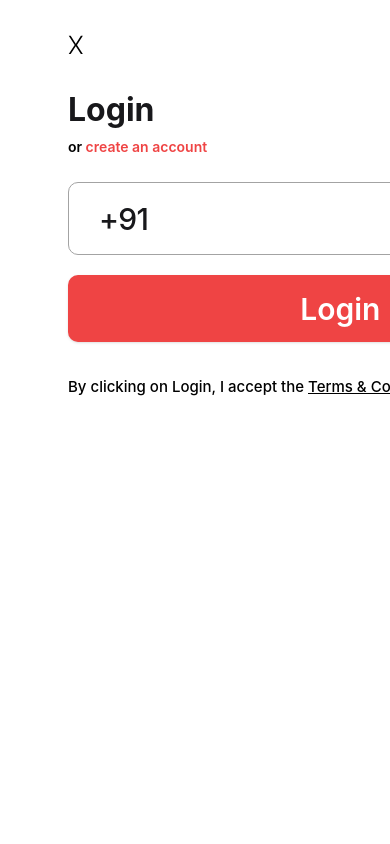
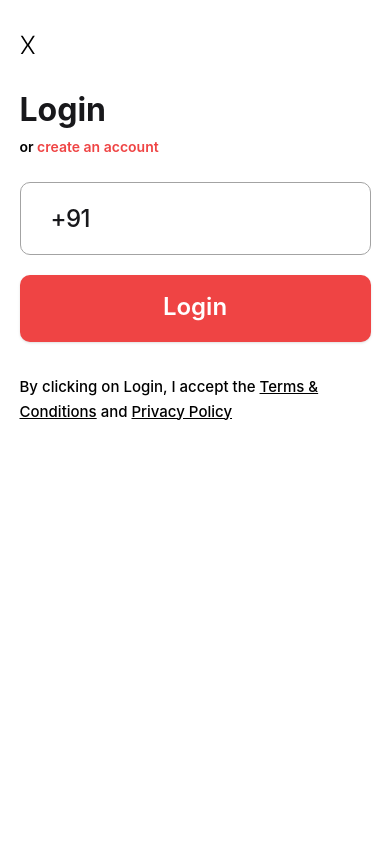
Before and after one commit to ansmi-keyvalue/Dine-In-Time, a React (Create React App) app: page / in a window 390 px wide. Both pictures are taken after a click on the button "Login". Shown: the top 844 px of the page. Built offline with nearby package versions, Linux system fonts and the light colour scheme.

Commit message:
feat: media query changes

```diff
--- a/src/components/LoginModalLayout.tsx
+++ b/src/components/LoginModalLayout.tsx
@@ -1,20 +1,20 @@
+import { ReactNode } from 'react';
 import Close from '../assets/svg/close.svg';
 import DeliveryMan from '../assets/svg/deliveryman.svg';
 
 interface LoginModalType {
   onClose: () => void;
-  children: JSX.Element;
+  children: ReactNode;
   isSignUp?: boolean;
 }
 
-export default function LoginModalLayout({ onClose, children, isSignUp }: LoginModalType) {
+export default function LoginModalLayout({ onClose, children, isSignUp = false }: LoginModalType) {
   return (
     <div className='fixed inset-0 z-50 '>
       <div className='fixed inset-0 opacity-70 bg-zinc-300 transition-opacity'></div>
-      <div className='flex'>
-        <div className='relative z-50 h-screen lg:w-1/2 '></div>
-        <div className='relative z-50 bg-white h-screen lg:w-1/2 px-[68px] py-[35px] flex flex-row w-screen'>
-          <div className='sm:w-2/3 mr-10 '>
+      <div className='flex flex-row-reverse'>
+        <div className='relative z-50 bg-white h-screen lg:w-1/2 px-[5%] md:px-[68px] py-[35px] flex flex-row w-screen'>
+          <div className='sm:w-2/3 sm:mr-10 w-full'>
             <button className='mb-8' onClick={onClose}>
               <img src={Close} alt='close' />
             </button>
--- a/src/pages/Login.tsx
+++ b/src/pages/Login.tsx
@@ -28,20 +28,20 @@ export default function Login({ onClose }: LoginType) {
           create an account
         </span>
       </div>
-      <div className=' h-[73px] w-11/12 overflow-hidden bg-white rounded-[10px] border border-neutral-400 px-[30px] py-[18px] flex items-center mb-5'>
-        <span className='text-zinc-900 text-3xl font-medium  tracking-tight'>+91</span>
+      <div className='h-[73px] w-full sm:w-11/12 overflow-hidden bg-white rounded-[10px] border border-neutral-400 px-[30px] py-[18px] flex items-center mb-5'>
+        <span className='text-zinc-900 text-2xl sm:text-3xl font-medium  tracking-tight'>+91</span>
         <input
-          className='appearance-none focus:outline-none text-zinc-900 text-3xl font-medium  px-2'
+          className='appearance-none focus:outline-none text-zinc-900 text-2xl sm:text-3xl font-medium  px-2'
           type='tel'
           maxLength={10}
           onChange={handlePhoneInput}
         />
       </div>
       <div
-        className='w-11/12 h-[67px] px-[22px] py-[18px] bg-red-500 rounded-[10px] shadow flex items-center justify-center mb-8'
+        className='w-full sm:w-11/12 h-[67px] px-[22px] py-[18px] bg-red-500 rounded-[10px] shadow flex items-center justify-center mb-8'
         onClick={onSubmitNumber}
       >
-        <div className='w-[385px] h-[35px] text-center text-white text-3xl font-semibold '>Login</div>
+        <div className=' h-[35px] text-center text-white text-2xl sm:text-3xl font-semibold '>Login</div>
       </div>
 
       <div>
--- a/src/pages/OtpVerification.tsx
+++ b/src/pages/OtpVerification.tsx
@@ -17,19 +17,19 @@ export default function OtpVerify({ onClose }: OtpverifyType) {
   const renderLogin = () => (
     <div>
       <div className=' text-zinc-900 text-[32px] font-bold mb-6'>Verify Phone</div>
-      <div className=' h-[73px] w-11/12 overflow-hidden bg-white rounded-[10px] border border-neutral-400 px-[30px] py-[18px] flex items-center mb-5'>
+      <div className=' h-[73px]w-full sm:w-11/12 overflow-hidden bg-white rounded-[10px] border border-neutral-400 px-[30px] py-[18px] flex items-center mb-5'>
         <input
-          className='appearance-none focus:outline-none text-zinc-900 text-3xl font-medium  px-2'
+          className='appearance-none focus:outline-none text-zinc-900 text-2xl sm:text-3xl  font-medium  px-2'
           type='tel'
           placeholder='Enter OTP'
           onChange={handleOTPEntry}
         />
       </div>
       <div
-        className='w-11/12 h-[67px] px-[22px] py-[18px] bg-red-500 rounded-[10px] shadow flex items-center justify-center mb-8'
+        className='w-full sm:w-11/12 h-[67px] px-[22px] py-[18px] bg-red-500 rounded-[10px] shadow flex items-center justify-center mb-8'
         onClick={onVerify}
       >
-        <div className='w-[385px] h-[35px] text-center text-white text-3xl font-semibold '>Verify</div>
+        <div className='w-[385px] h-[35px] text-center text-white text-2xl sm:text-3xl font-semibold '>Verify</div>
       </div>
 
       <div>
--- a/src/pages/SignUp.tsx
+++ b/src/pages/SignUp.tsx
@@ -40,43 +40,43 @@ export default function SignUp({ onClose }: SignUpType) {
           already have an account
         </span>
       </div>
-      <div className=' h-[73px] w-11/12 overflow-hidden bg-white rounded-[10px] border border-neutral-400 px-[30px] py-[18px] flex items-center mb-5'>
+      <div className=' h-[73px] w-full sm:w-11/12 overflow-hidden bg-white rounded-[10px] border border-neutral-400 px-[30px] py-[18px] flex items-center mb-5'>
         <input
-          className='appearance-none focus:outline-none text-zinc-900 text-3xl font-medium  px-2'
+          className='appearance-none focus:outline-none text-zinc-900 text-2xl sm:text-3xl  font-medium  px-2'
           type='text'
           onChange={handleName}
           placeholder='Full name'
         />
       </div>
-      <div className=' h-[73px] w-11/12 overflow-hidden bg-white rounded-[10px] border border-neutral-400 px-[30px] py-[18px] flex items-center mb-5'>
+      <div className=' h-[73px] w-full sm:w-11/12 overflow-hidden bg-white rounded-[10px] border border-neutral-400 px-[30px] py-[18px] flex items-center mb-5'>
         <input
-          className='appearance-none focus:outline-none text-zinc-900 text-3xl font-medium  px-2'
+          className='appearance-none focus:outline-none text-zinc-900 text-2xl sm:text-3xl  font-medium  px-2'
           type='email'
           onChange={handleEmail}
           placeholder='Email'
         />
       </div>
-      <div className=' h-[73px] w-11/12 overflow-hidden bg-white rounded-[10px] border border-neutral-400 px-[30px] py-[18px] flex items-center mb-5'>
+      <div className=' h-[73px] w-full sm:w-11/12 overflow-hidden bg-white rounded-[10px] border border-neutral-400 px-[30px] py-[18px] flex items-center mb-5'>
         <input
-          className='appearance-none focus:outline-none text-zinc-900 text-3xl font-medium  px-2'
+          className='appearance-none focus:outline-none text-zinc-900 text-2xl sm:text-3xl  font-medium  px-2'
           type='tel'
           onChange={handlePhoneNumber}
           placeholder='+91'
         />
       </div>
-      <div className=' h-[73px] w-11/12 overflow-hidden bg-white rounded-[10px] border border-neutral-400 px-[30px] py-[18px] flex items-center mb-5'>
+      <div className=' h-[73px] w-full sm:w-11/12  overflow-hidden bg-white rounded-[10px] border border-neutral-400 px-[30px] py-[18px] flex items-center mb-5'>
         <input
-          className='appearance-none focus:outline-none text-zinc-900 text-3xl font-medium  px-2'
+          className='appearance-none focus:outline-none text-zinc-900 text-2xl sm:text-3xl font-medium  px-2'
           type='text'
           onChange={handleOrganization}
           placeholder='Organization'
         />
       </div>
       <div
-        className='w-11/12 h-[67px] px-[22px] py-[18px] bg-red-500 rounded-[10px] shadow flex items-center justify-center mb-8'
+        className='w-full sm:w-11/12  h-[67px] px-[22px] py-[18px] bg-red-500 rounded-[10px] shadow flex items-center justify-center mb-8'
         onClick={onSubmit}
       >
-        <div className='w-[385px] h-[35px] text-center text-white text-3xl font-semibold '>Login</div>
+        <div className='w-[385px] h-[35px] text-center text-white text-2xl sm:text-3xl font-semibold '>Login</div>
       </div>
 
       <div>
```
